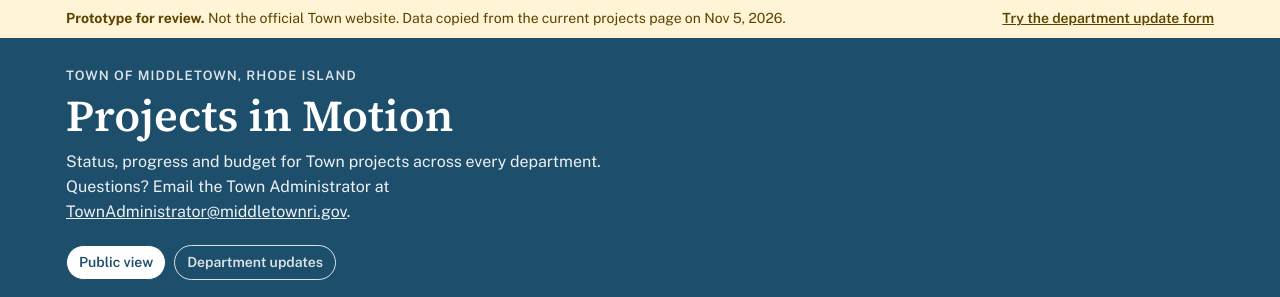
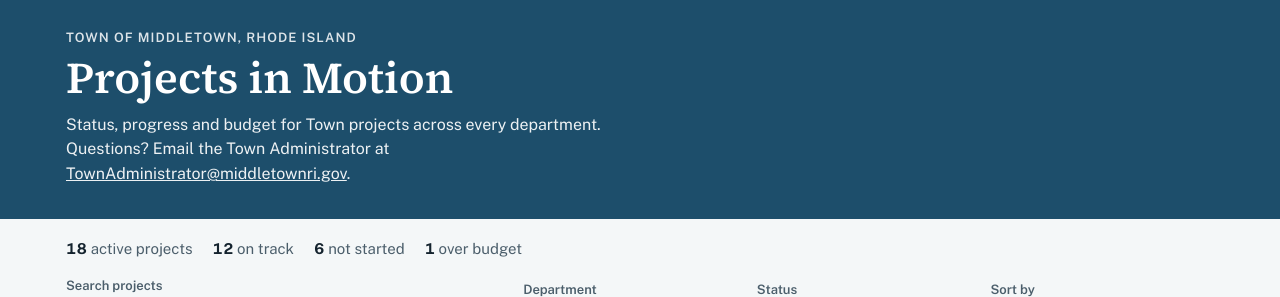
Before and after one commit to MiddletownRI/projects, a plain HTML site: page index.html in a window 1280 px wide. Shown: the top 297 px of the page. Drawn offline with nearby package versions, Linux system fonts and the light colour scheme.

Commit message:
Public page: drop prototype banner, demo links and prototype footer
Co-Authored-By: Claude Opus 5.5 <noreply@anthropic.com>
Claude-Session: https://claude.ai/code/session_01KKDhyDu9jSacocLvcCvJcc

```diff
--- a/index.html
+++ b/index.html
@@ -4,7 +4,7 @@
 <meta charset="utf-8">
 <meta name="viewport" content="width=device-width, initial-scale=1, viewport-fit=cover">
 <title>Projects in Motion | Town of Middletown, RI</title>
-<meta name="description" content="Prototype of the Town of Middletown project database: status, progress and budget for Town projects across departments.">
+<meta name="description" content="Town of Middletown, Rhode Island projects in motion: status, progress and budget for Town projects across departments.">
 <meta name="robots" content="noindex">
 <link rel="preconnect" href="https://fonts.googleapis.com">
 <link rel="preconnect" href="https://fonts.gstatic.com" crossorigin>
@@ -12,19 +12,10 @@
 <link rel="stylesheet" href="assets/style.css?v=8">
 </head>
 <body class="public-page">
-<div class="ribbon"><div class="wrap">
-  <span><strong>Prototype for review.</strong> Not the official Town website. Data copied from the current projects page on Nov 5, 2026.</span>
-  <a href="manage.html">Try the department update form</a>
-</div></div>
-
 <header class="masthead"><div class="wrap">
   <p class="eyebrow">Town of Middletown, Rhode Island</p>
   <h1>Projects in Motion</h1>
   <p class="lede">Status, progress and budget for Town projects across every department. Questions? Email the Town Administrator at <a href="mailto:TownAdministrator@middletownri.gov">TownAdministrator@middletownri.gov</a>.</p>
-  <nav class="views" aria-label="Views">
-    <a href="index.html" aria-current="page">Public view</a>
-    <a href="manage.html">Department updates</a>
-  </nav>
 </div></header>
 
 <section class="wrap summary" id="summary" aria-live="polite"></section>
@@ -60,7 +51,7 @@
 
 <footer class="site"><div class="wrap">
   <span>Town of Middletown · 350 East Main Road · Middletown, RI 02842 · 401-847-0193</span>
-  <span>Prototype built for review by Town IT</span>
+  <span>Updated by Town departments</span>
 </div></footer>
 
 <script src="assets/data.js?v=8"></script>
```
